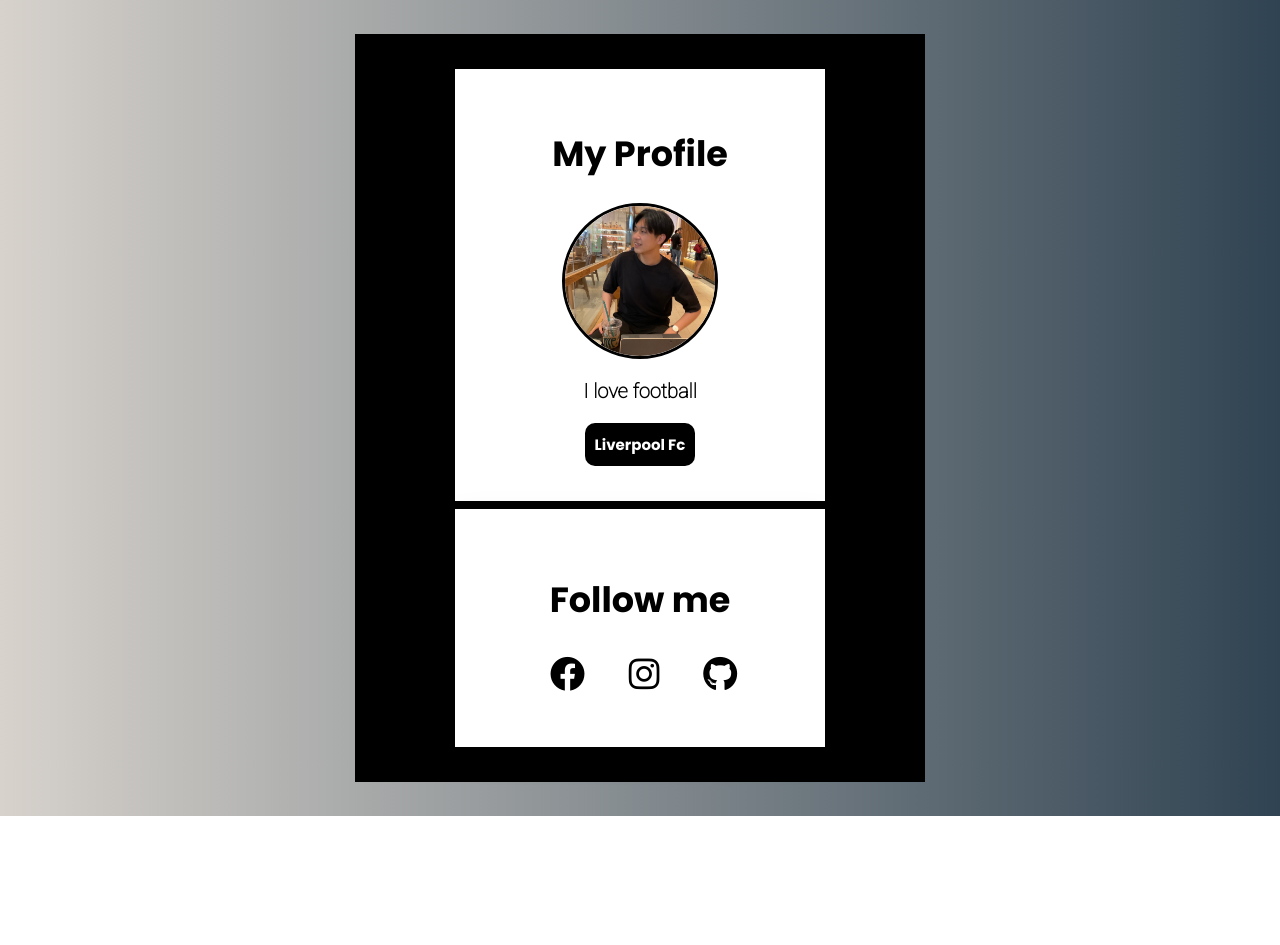
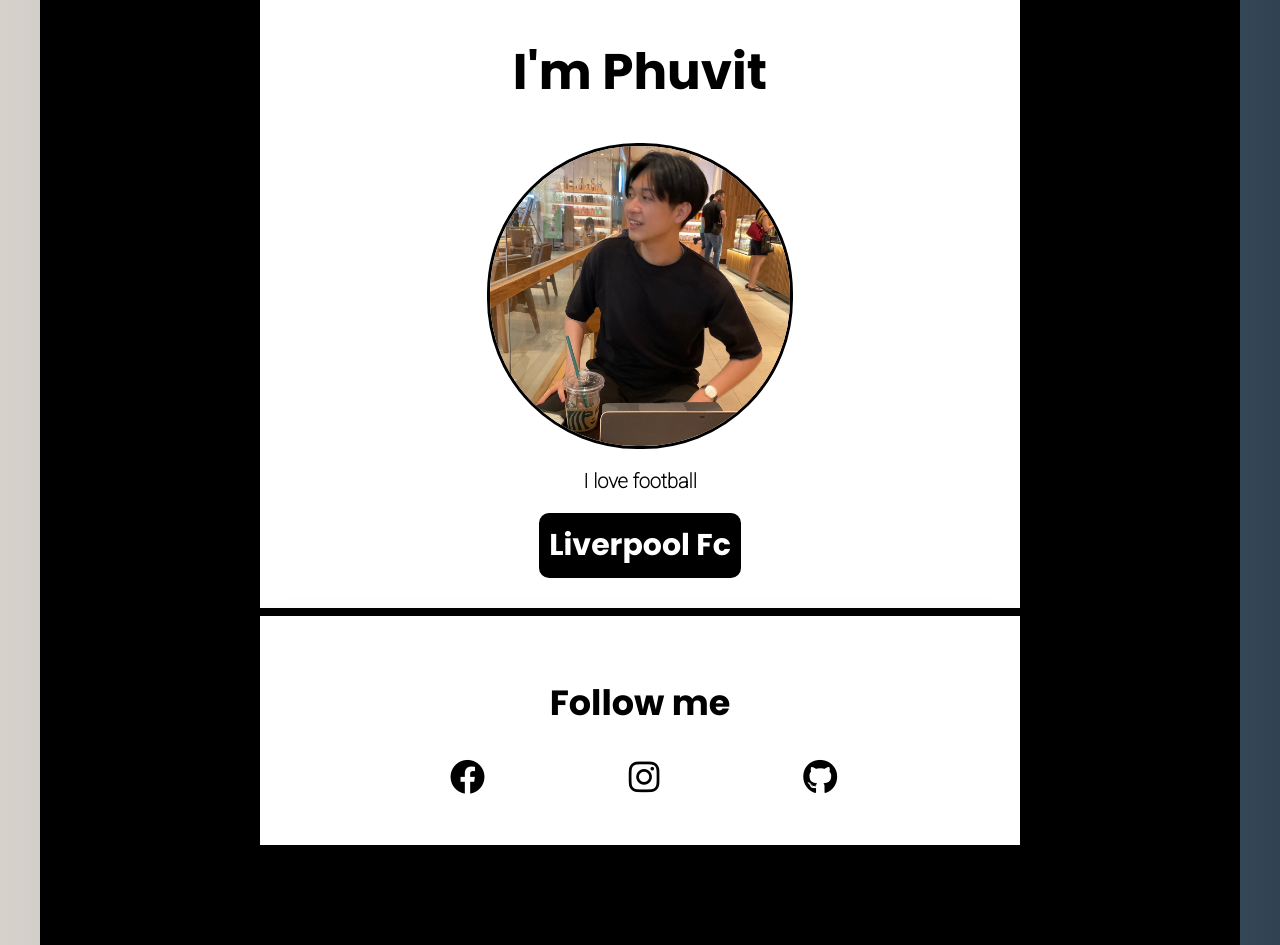
Before and after one commit to Subsystem24/Phuvit_Profile, a plain HTML site: page index.html in a window 1280 px wide. Before the commit the page ends 816 px from the top, so only its background shows below. Drawn offline with Linux system fonts and the light colour scheme.

Commit message:
my profile page

```diff
--- a/index.html
+++ b/index.html
@@ -15,7 +15,7 @@
   <body>
     <div class="container">
       <div class="Profile">
-        <h1>My Profile</h1>
+        <h1>I'm Phuvit</h1>
         <div class = "image_container">
           <img src="images/Profilepic.JPG" id="circle_pic" alt="Profile Picture">
         </div>
--- a/style.css
+++ b/style.css
@@ -15,14 +15,14 @@ background: linear-gradient(to right, #d7d2cc, #304352); /* W3C, IE 10+/ Edge, F
 }
 h1 {
 color: black;
-font-size: 35px;
+font-size: 50px;
 font-family: 'Poppins', sans-serif;
 text-align: center;
 font-weight: bold;
 }
 #circle_pic {
-  width: 150px;
-  height: 150px;
+  width: 300px;
+  height: 300px;
   border-radius: 150px;
   object-fit: cover;
   border:solid black;
@@ -54,15 +54,14 @@ text-align: center;
   display: inline-block;
   padding: 0px 20px;
   list-style: none;
-  padding-left: 20px;
-
+  padding-left: 120px;
 }
 
 #liverpool_link{
 color: white;
 font-family: 'Poppins', sans-serif;
 text-decoration: none;
-font-size: 15px;
+font-size: 30px;
 text-align: center;
 background-color: black; /* Green */
 border: none;
@@ -79,27 +78,27 @@ border-radius: 10px;
 
 .Profile {
   background:white;
-  padding: 35px;
+  padding: 30px;
   border-radius: 0px;
   box-shadow: 0 10px 30px rgba(0,0,0,.1);
-  width: 300px;
+  width: 700px;
   margin: 0 auto 8px;
 }
 
 .social{
   background:white;
-  padding: 35px;
+  padding: 30px;
   border-radius: 0px;
   box-shadow: 0 10px 30px rgba(0,0,0,.1);
-  width: 300px;
+  width: 700px;
   margin: 0 auto;
 }
 
 .container{
   background:black;
-  padding: 35px;
+  padding: 100px;
   border-radius: 0px;
-  width: 500px;
+  width: 1000px;
   margin: 0 auto;
 }
 
```
